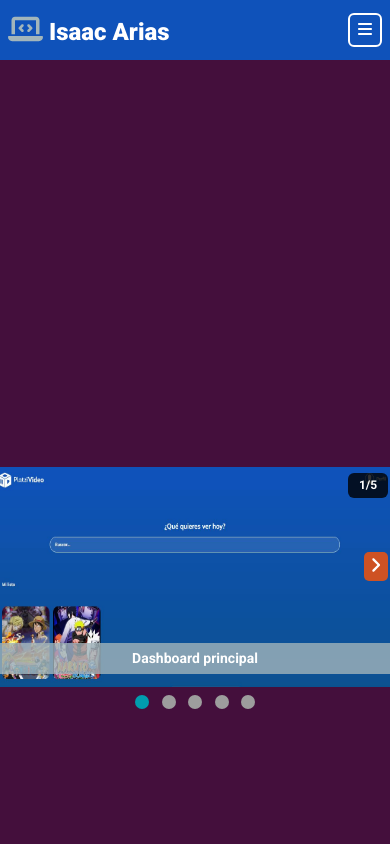
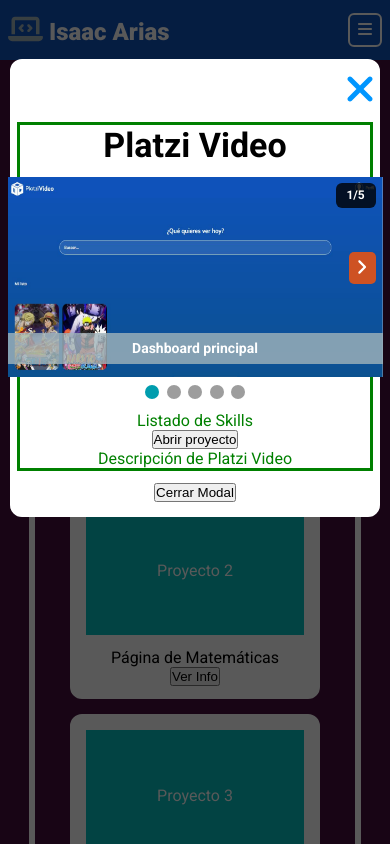
Before and after one commit to Isaac953/Portfolio_Angular, an Angular app: page /proyects in a window 390 px wide. Shown: the top 844 px of the page. Built offline with nearby package versions, Linux system fonts and the light colour scheme.

Commit message:
PC-J17: Integrar el componente Carousel al componente Modal

```diff
--- a/src/app/app-routing.module.ts
+++ b/src/app/app-routing.module.ts
@@ -17,7 +17,7 @@
   { path: 'about-me', component: AboutmeComponent },
   { path: 'services', component: MyservicesComponent },
   { path: 'skills', component: SkillsComponent },
-  // { path: 'proyects', component: ProyectsComponent },
+  { path: 'proyects', component: ProyectsComponent },
   { path: 'contact', component: ContactComponent },
   { path: '', redirectTo: 'home', pathMatch: 'full' },
   /* End Definitive Routes */
@@ -31,7 +31,7 @@
   // { path: 'contact', component: MaintenanceComponent },
 
   // { path: 'proyects', component: ModalComponent },
-  { path: 'proyects', component: CarouselComponent },
+  // { path: 'proyects', component: CarouselComponent },
   /* End Maintenance Routes */
 ];
 
--- a/src/app/app.component.css
+++ b/src/app/app.component.css
@@ -75,12 +75,12 @@
   align-items: center;
   justify-content: center;
   transition: all 0.5s;
-  opacity: 0;
-  visibility: hidden;
+  /* opacity: 0;
+  visibility: hidden; */
 
   /*Temporalmente esta activo para trabajar en modal*/
-  /* opacity: 1;
-  visibility: visible; */
+  opacity: 1;
+  visibility: visible;
   /*Temporalmente esta activo para trabajar en modal*/
 }
 
--- a/src/app/components/main/mcontent/proyects/carousel/carousel.component.css
+++ b/src/app/components/main/mcontent/proyects/carousel/carousel.component.css
@@ -1,12 +1,12 @@
 /* Start Media Queries Screens 1024px */
-.carousel__card {
+/* .carousel__card {
   position: relative;
 
   display: flex;
   flex-direction: column;
 
   align-items: center;
-}
+} */
 
 .carousel__slides {
   display: flex;
@@ -14,8 +14,8 @@
   overflow-x: hidden;
   overflow-y: hidden;
 
-  width: 700px;
-  height: 330px;
+  width: 790px;
+  height: 350px;
   margin-bottom: 8px;
 
   align-items: flex-start;
@@ -29,16 +29,16 @@
   display: flex;
   flex-direction: column;
 
-  min-width: 700px;
-  min-height: 330px;
+  min-width: 790px;
+  min-height: 350px;
 
   justify-content: center;
   align-items: center;
 }
 
 .item__img {
-  width: 700px;
-  height: 330px;
+  width: 790px;
+  height: 350px;
 }
 
 .carousel__numbers {
@@ -68,8 +68,8 @@
 
   display: flex;
 
-  width: 30px;
-  height: 35px;
+  width: 35px;
+  height: 40px;
 
   cursor: pointer;
   transition: 0.35s;
@@ -85,13 +85,13 @@
 
 .left {
   position: absolute;
-  top: 135px;
+  top: 150px;
   left: 7px;
 }
 
 .right {
   position: absolute;
-  top: 135px;
+  top: 150px;
   right: 7px;
 }
 
@@ -108,7 +108,7 @@
 
   display: flex;
 
-  width: 700px;
+  width: 790px;
   height: 35px;
 
   color: var(--text-color);
@@ -147,17 +147,17 @@
 /* Start Media Queries Screens 768px and 1023px */
 @media screen and (min-width: 768px) and (max-width: 1023px) {
   .carousel__slides {
-    width: 550px;
+    width: 575px;
     height: 270px;
   }
 
   .carousel__slides--item {
-    min-width: 550px;
+    min-width: 575px;
     min-height: 270px;
   }
 
   .item__img {
-    width: 550px;
+    width: 575px;
     height: 270px;
   }
 
@@ -175,27 +175,27 @@
   .carousel__arrow {
     font-size: 20px;
 
-    width: 26px;
-    height: 31px;
+    width: 31px;
+    height: 36px;
   }
 
   .left {
-    top: 110px;
+    top: 105px;
   }
 
   .right {
-    top: 110px;
+    top: 105px;
   }
 
   .carousel__description {
     font-size: 16px;
 
-    width: 550px;
+    width: 575px;
     height: 33px;
   }
 
   .carousel__dots {
-    width: 125px;
+    width: 120px;
   }
 
   .carousel__dots--btn {
@@ -208,18 +208,18 @@
 /* Start Media Queries Screens 767px */
 @media screen and (max-width: 767px) {
   .carousel__slides {
-    width: 400px;
-    height: 220px;
+    width: 375px;
+    height: 200px;
   }
 
   .carousel__slides--item {
-    min-width: 400px;
-    min-height: 220px;
+    min-width: 375px;
+    min-height: 200px;
   }
 
   .item__img {
-    width: 400px;
-    height: 220px;
+    width: 375px;
+    height: 200px;
   }
 
   .carousel__numbers {
@@ -236,27 +236,27 @@
   .carousel__arrow {
     font-size: 18px;
 
-    width: 24px;
-    height: 29px;
+    width: 27px;
+    height: 32px;
   }
 
   .left {
-    top: 85px;
+    top: 75px;
   }
 
   .right {
-    top: 85px;
+    top: 75px;
   }
 
   .carousel__description {
     font-size: 14px;
 
-    width: 400px;
+    width: 375px;
     height: 31px;
   }
 
   .carousel__dots {
-    width: 120px;
+    width: 100px;
   }
 
   .carousel__dots--btn {
--- a/src/app/components/main/mcontent/proyects/carousel/carousel.component.html
+++ b/src/app/components/main/mcontent/proyects/carousel/carousel.component.html
@@ -1,4 +1,4 @@
-<div class="carousel__card">
+<!-- <div class="carousel__card"> -->
 <div class="carousel__slides" #carouselMove (swipeLeft)="nextSlide(1)" (swipeRight)="backSlide(1)">
   <div class="carousel__slides--item" *ngFor=" let carouselSlide of carouselSlides">
     <img class="item__img" src="{{carouselSlide.carouselImg}}" alt="{{carouselSlide.carouselDescription}}">
@@ -18,7 +18,7 @@
 <span class="carousel__description">{{descriptionActive}}</span>
 
 <div class="carousel__dots">
-    <button *ngFor=" let carouselSlide of carouselSlides" class="carousel__dots--btn"
-      [ngClass]="carouselSlide.activeDot" (click)="buttonSlide(carouselSlide.carouseldot)"></button>
+  <button *ngFor=" let carouselSlide of carouselSlides" class="carousel__dots--btn" [ngClass]="carouselSlide.activeDot"
+    (click)="buttonSlide(carouselSlide.carouseldot)"></button>
 </div>
-</div>
+<!-- </div> -->
--- a/src/app/components/main/mcontent/proyects/modal/modal.component.css
+++ b/src/app/components/main/mcontent/proyects/modal/modal.component.css
@@ -1,65 +1,105 @@
+/* Start Media Queries Screens 1024px */
 .modal__container {
   /* position: absolute; */
   /* width: 85%; */
-  width: 78vw;
+  width: 85vw;
   position: absolute;
   top: -500px;
   background-color: white;
   border-radius: 12px;
-  color: black;
   display: flex;
   align-items: center;
+  justify-content: flex-start;
   flex-direction: column;
   border-style: solid;
   transition: all 0.5s;
 }
 
 .enabled {
-  top: 120px;
+  top: 5%;
 }
 
 .modal__container--btn {
-  width: 100%;
+  position: relative;
+  top: 5px;
+  left: 47.4%;
+  margin-bottom: 12px;
+  width: 33px;
+  height: 48px;
+  cursor: pointer;
+  border-style: none;
+  font-size: 3rem;
+  background: none;
+  font-weight: bold;
+  color: #0096ff;
+  transition: 0.3s;
   display: flex;
-  justify-content: flex-end;
+  justify-content: center;
+  align-items: center;
+}
+
+.modal__container--btn:hover {
+  color: #59ce8f;
+}
+
+.modal__container--info {
+  position: relative;
+  height: 30px;
   border-style: solid;
-  color: blue;
+  color: green;
+  margin-bottom: 12px;
+  width: 97.6%;
+  height: auto;
+  display: flex;
+  align-items: center;
+  justify-content: center;
+  flex-direction: column;
+}
+
+.info__title {
+  position: relative;
+  color: black;
+  font-size: 34px;
   margin-bottom: 12px;
 }
 
-.btn__close {
-  width: 35px;
-  height: 35px;
-}
+.carousel {
+  position: relative;
 
-.modal__container--info {
-  border-style: solid;
-  color: green;
-  width: 80%;
-  height: 350px;
   display: flex;
   flex-direction: column;
+
   align-items: center;
-  justify-content: space-between;
   margin-bottom: 12px;
 }
 
 .modal__container--btn2 {
-  width: 100%;
-  display: flex;
-  justify-content: center;
-  border-style: solid;
-  color: red;
+  margin-bottom: 12px;
 }
+/* End Media Queries Screens 1024px */
 
-.btn__close2 {
-  width: 110px;
-  height: 35px;
+/* Start Media Queries Screens 768px and 1023px */
+@media screen and (min-width: 768px) and (max-width: 1023px) {
+  .modal__container {
+    width: 90vw;
+  }
+
+  .modal__container--btn {
+    left: 46.7%;
+    font-size: 2.7rem;
+  }
 }
+/* End Media Queries Screens 768px and 1023px */
 
-.info__carousel {
-  width: 90%;
-  height: 300px;
-  border-style: solid;
-  color: purple;
+/* Start Media Queries Screens 767px */
+@media screen and (max-width: 767px) {
+  .modal__container {
+    width: 95vw;
+  }
+
+  .modal__container--btn {
+    left: 45.4%;
+    font-size: 2.5rem;
+  }
 }
+/* End Media Queries Screens 767px */
--- a/src/app/components/main/mcontent/proyects/modal/modal.component.html
+++ b/src/app/components/main/mcontent/proyects/modal/modal.component.html
@@ -1,19 +1,29 @@
-<div class="modal__container" [ngClass]="modalSwitch">
+<!-- <div class="modal__container" [ngClass]="modalSwitch"> -->
 
+<!--Temporalmente esta seteada la clase enabled para trabajar en modal activo -->
+<div class="modal__container enabled" [ngClass]="modalSwitch">
   <!--Temporalmente esta seteada la clase enabled para trabajar en modal activo -->
-  <!-- <div class="modal__container enabled" [ngClass]="modalSwitch"> -->
-  <!--Temporalmente esta seteada la clase enabled para trabajar en modal activo -->
-  <div class="modal__container--btn">
-    <button class="btn__close" (click)="closeModal()">X</button>
+  <button class="modal__container--btn" (click)="closeModal()">
+    <fa-icon [icon]="faXmark"></fa-icon>
+  </button>
+
+  <div class="modal__container--info">
+    <h1 class="info__title">Platzi Video</h1>
+    <carousel class="carousel"></carousel>
+    <span class="info__skills">Listado de Skills</span>
+    <button class="info__btn">Abrir proyecto</button>
+    <span class="info__description">Descripción de Platzi Video</span>
   </div>
 
-  <div class="modal__container--info">
+  <button class="modal__container--btn2" (click)="closeModal()">Cerrar Modal</button>
+
+  <!-- <div class="modal__container--info">
     <h1 class="info__title">{{modalTitle.titleProyect}}</h1>
-    <carousel class="info__carousel"></carousel>
+    <carousel class="carousel__card"></carousel>
     <span class="info__skills">Listado de Skills</span>
     <button class="info__btn">Abrir proyecto</button>
     <span class="info__description">{{modalTitle.descriptionProyect}}</span>
-  </div>
+  </div> -->
   <!-- <div class="modal__body">
     <h1>Titulo del Modal</h1>
     <span>Imagenes de Carousel</span>
@@ -21,8 +31,8 @@
     <button>Abrir proyecto</button>
     <span>Descripcion de Proyecto</span>
   </div> -->
-  <div class="modal__container--btn2">
+  <!-- <div class="modal__container--btn2">
     <button class="btn__close2" (click)="closeModal()">Cerrar Modal</button>
-  </div>
+  </div> -->
 
 </div>
--- a/src/app/components/main/mcontent/proyects/modal/modal.component.ts
+++ b/src/app/components/main/mcontent/proyects/modal/modal.component.ts
@@ -1,5 +1,6 @@
 import { Component, OnInit } from '@angular/core';
 import { ModalService } from 'src/app/services/modal.service';
+import { faXmark } from '@fortawesome/free-solid-svg-icons';
 
 @Component({
   selector: 'modal',
@@ -10,6 +11,7 @@
   /* Start Variables of Modal Component */
   modalSwitch: any;
   modalTitle: any;
+  faXmark = faXmark;
   /* End Variables of Modal Component */
   constructor(private modalService: ModalService) {}
 
```
Also changed, not shown: 1 other file (tests, documents, lock files or other folders). Lines whose indentation alone changed are shown as unchanged.
